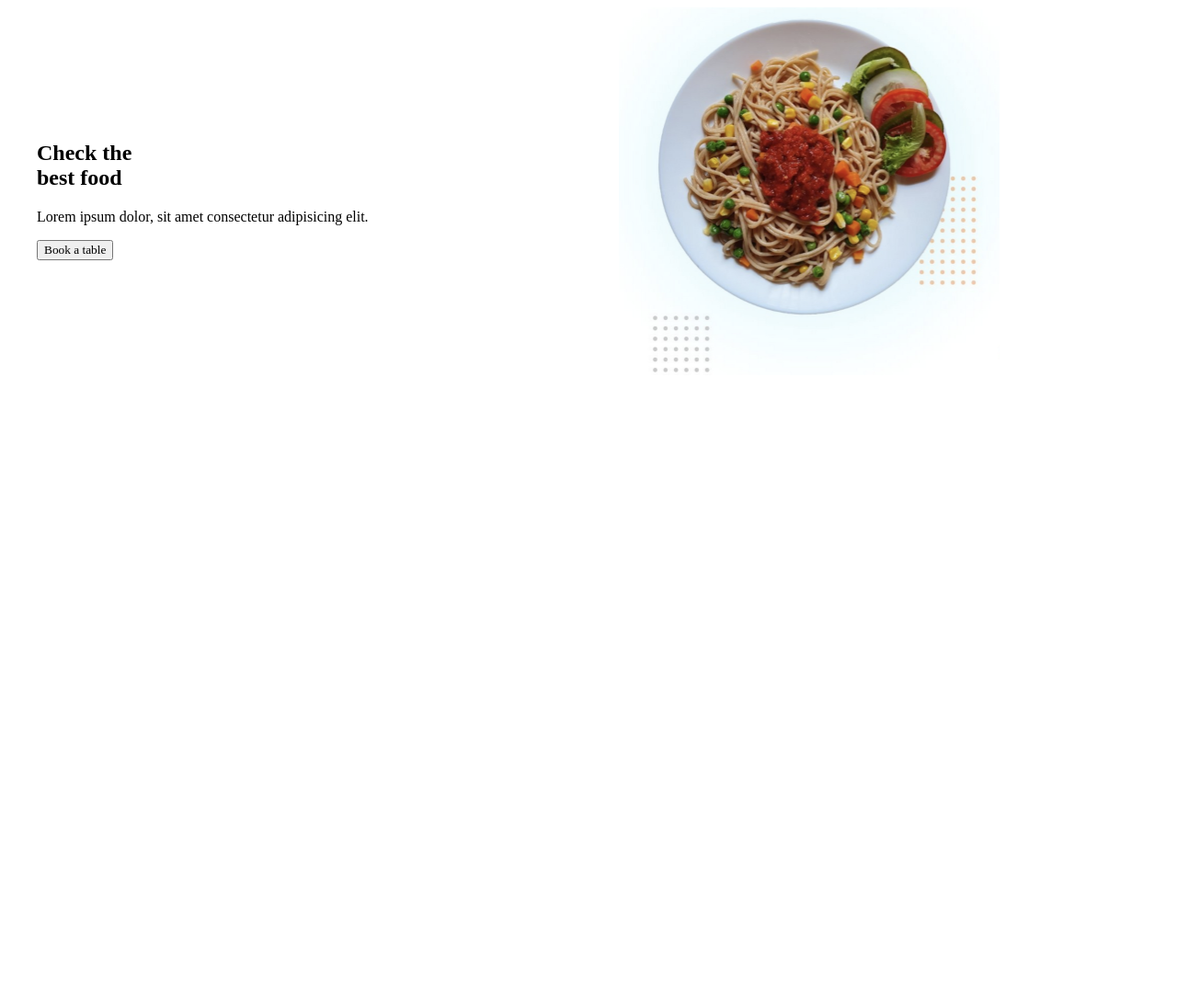
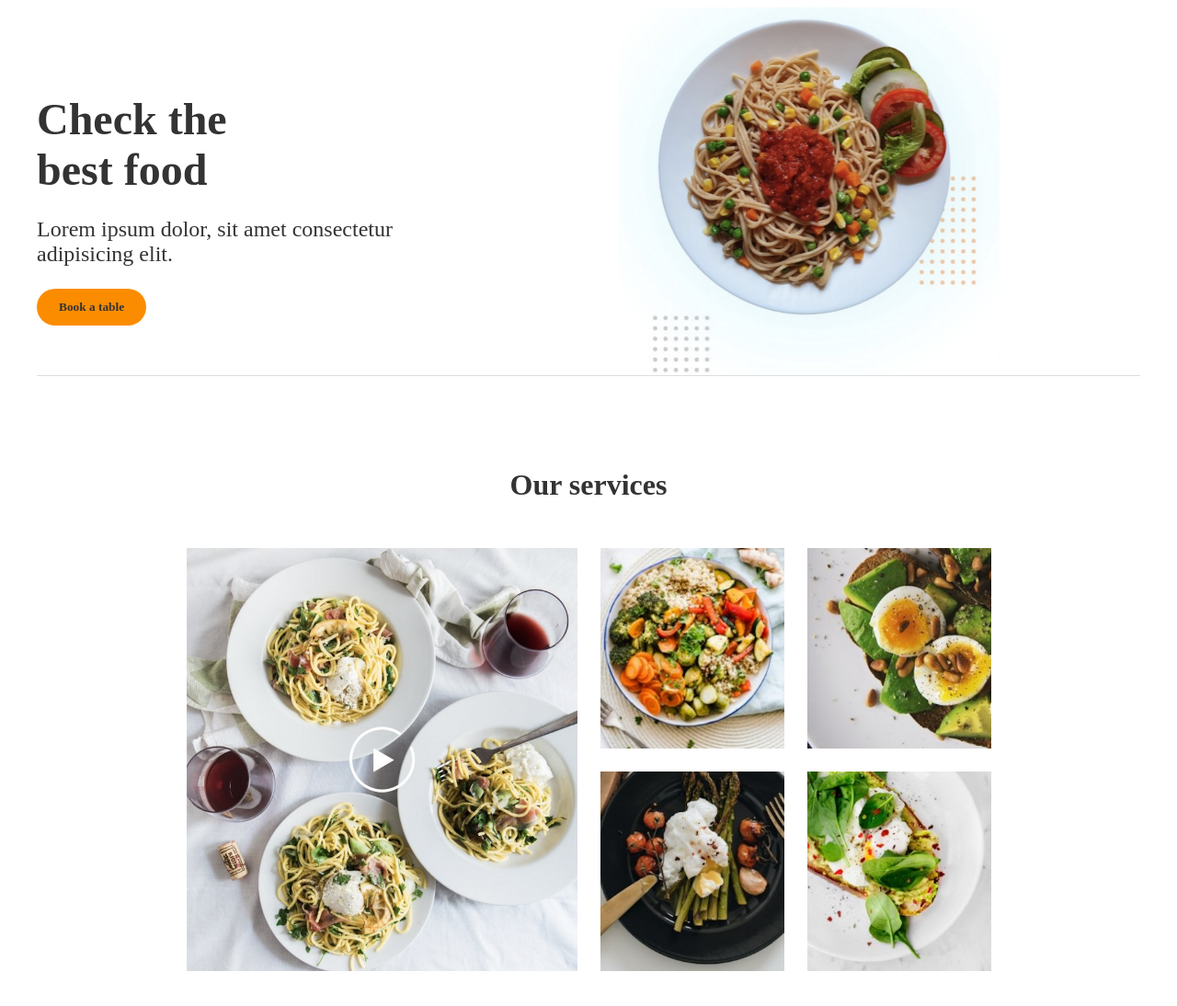
Before and after one commit to HoracioSadaniswski/Curso-CSS-Grid-Basico, a plain HTML site: page Proyecto/index.html in a window 1280 px wide. Shown: the whole page at 92% size. Before the commit the page ends 800 px from the top, so only its background shows below. Drawn offline with Linux system fonts and the light colour scheme.

Commit message:
9 - Creando Grilla de platos con área.

```diff
--- a/Proyecto/index.html
+++ b/Proyecto/index.html
@@ -11,11 +11,21 @@
     <main>
         <section class="hero">
             <div class="info">
-                <h1>Check the</br>best food</h1>
-                <p>Lorem ipsum dolor, sit amet consectetur adipisicing elit. </p>
-                <button>Book a table</button>
+                <h1 class="info-title">Check the</br>best food</h1>
+                <p class="info-subtitle">Lorem ipsum dolor, sit amet consectetur adipisicing elit. </p>
+                <button class="info-button">Book a table</button>
             </div>
             <img class="hero-image" src="./assets/hero.png" alt="Plato de pasta" srcset="">
+        </section>
+        <section class="dishes">
+            <h2 class="dishes-title">Our services</h2>
+            <div class="dishes-grid">
+                <img class="dishes-item dishes-item__big" src="./assets/video.png" alt="Una mesa con plato de pasta" srcset="">
+                <img class="dishes-item" src="./assets/dish1.png" alt="bowl vegetales">
+                <img class="dishes-item" src="./assets/dish2.png" alt="plato con huevos">
+                <img class="dishes-item" src="./assets/dish3.png" alt="vegetales salteados">
+                <img class="dishes-item" src="./assets/dish4.png" alt="hojas verdes">
+            </div>
         </section>
     </main>
 </body>
--- a/Proyecto/styles.css
+++ b/Proyecto/styles.css
@@ -11,6 +11,7 @@ main {
     display: grid;
     grid-template-columns: 2fr 3fr;
     grid-auto-rows: 400px;
+    border-bottom: 1px solid #ddd;
 }
 
 .hero-image {
@@ -22,3 +23,55 @@ main {
 .info {
     align-self: center;
 }
+
+.info-title {
+    color: #333;
+    font-size: 3rem;
+    font-weight: bolder;
+    margin-bottom: 24px;
+}
+
+.info-subtitle {
+    color: #333;
+    font-size: 1.5rem;
+    margin-bottom: 24px;
+}
+
+.info-button {
+    border: none;
+    border-radius: 20px;
+    color: #333;
+    background-color: #fb8c00;
+    font-weight: bolder;
+    padding: 12px 24px;
+}
+
+.dishes {
+    margin: 100px 0;
+}
+
+.dishes-title {
+    color: #333;
+    font-weight: bold;
+    text-align: center;
+    margin-bottom: 50px;
+    font-size: 2rem;
+}
+
+.dishes-grid {
+    display: grid;
+    grid-template-columns: repeat(4, minmax(150px, 200px));
+    grid-auto-rows: 1fr;
+    gap: 25px;
+    justify-content: center;
+}
+
+.dishes-item {
+    width: 100%;
+    height: 100%;
+    object-fit: cover;
+}
+
+.dishes-item__big {
+    grid-area: 1 / 1 / 3 / 3;
+}
```
